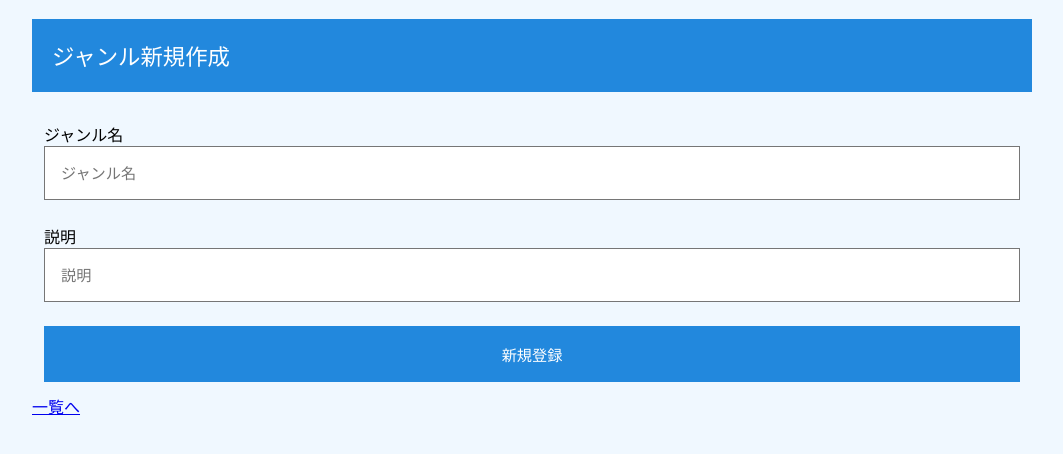
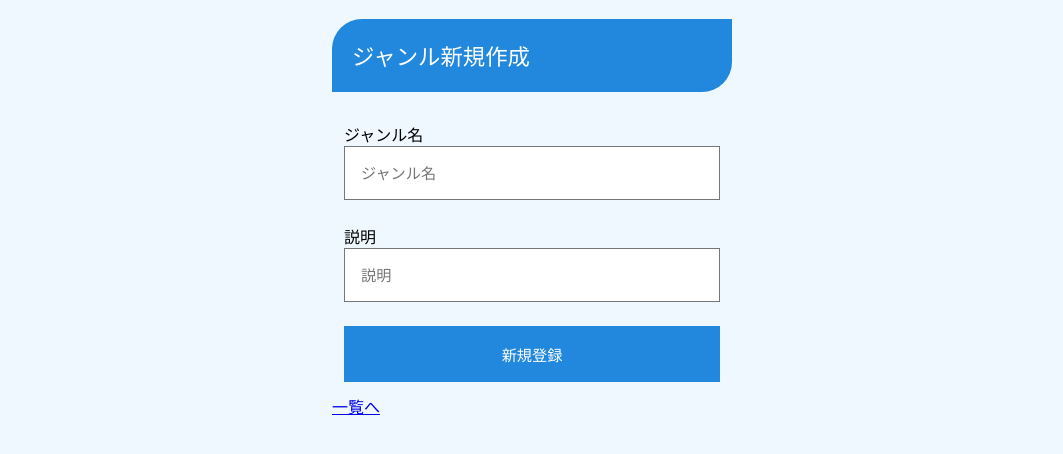
Before and after one commit to Tomoki245724/Ootorikaihi, a Flask app: page /create_genre in a window 1280 px wide. Shown: the top 454 px of the page, without its empty margins (108-1171 px from the left). Run offline with Flask 3, Linux system fonts and the light colour scheme; the visitor is signed in with stand-in values (Sample User, id 1).

Commit message:
記憶なし

```diff
--- a/flask_app/static/css/genre.css
+++ b/flask_app/static/css/genre.css
@@ -9,9 +9,10 @@ body {
 }
 
 .genre {
-  width: 1000px;
+  width: 400px;
   margin: 16px auto;
   font-size: 16px;
+
 }
 
 table {
@@ -58,6 +59,8 @@ table th,table td{
   font-weight: normal;
   text-transform: uppercase;
   color: #fff;
+  border-top-left-radius: 30px;
+  border-bottom-right-radius: 30px;
 }
 
 .genre-container {
```
